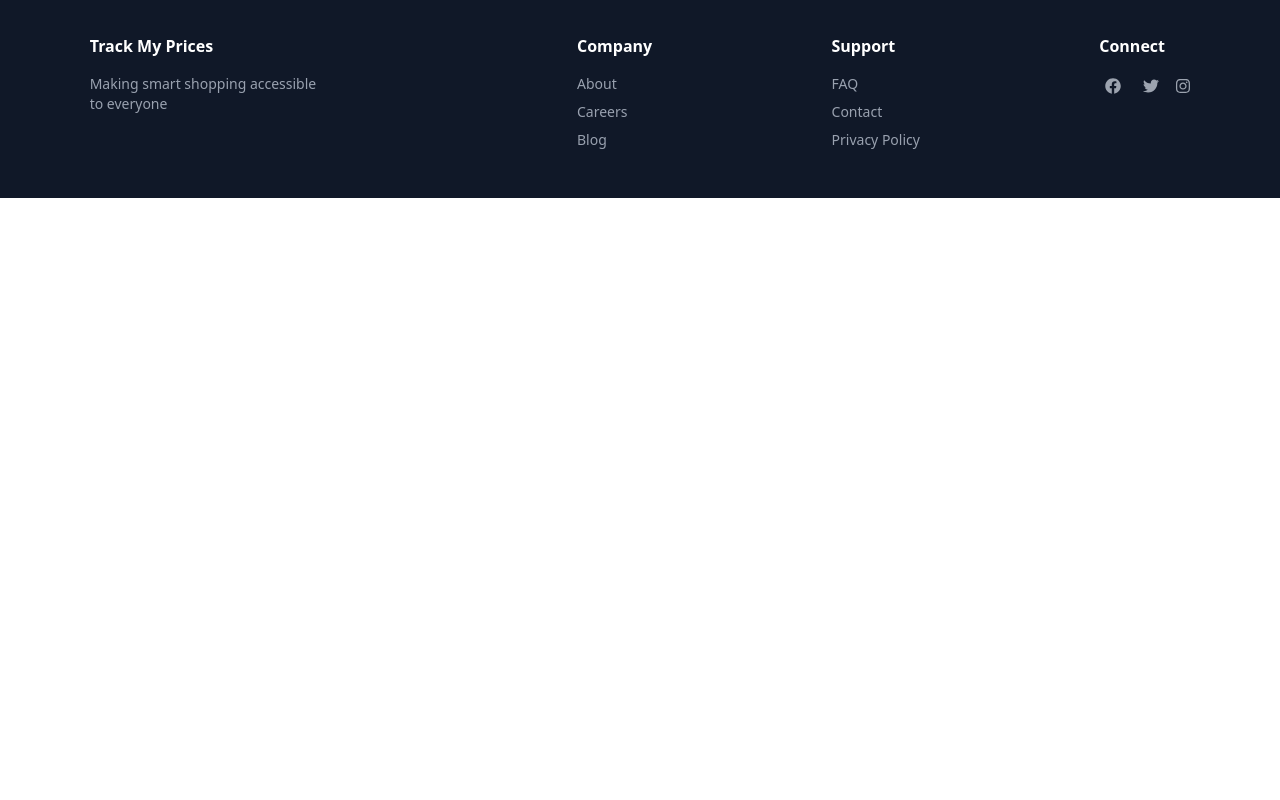
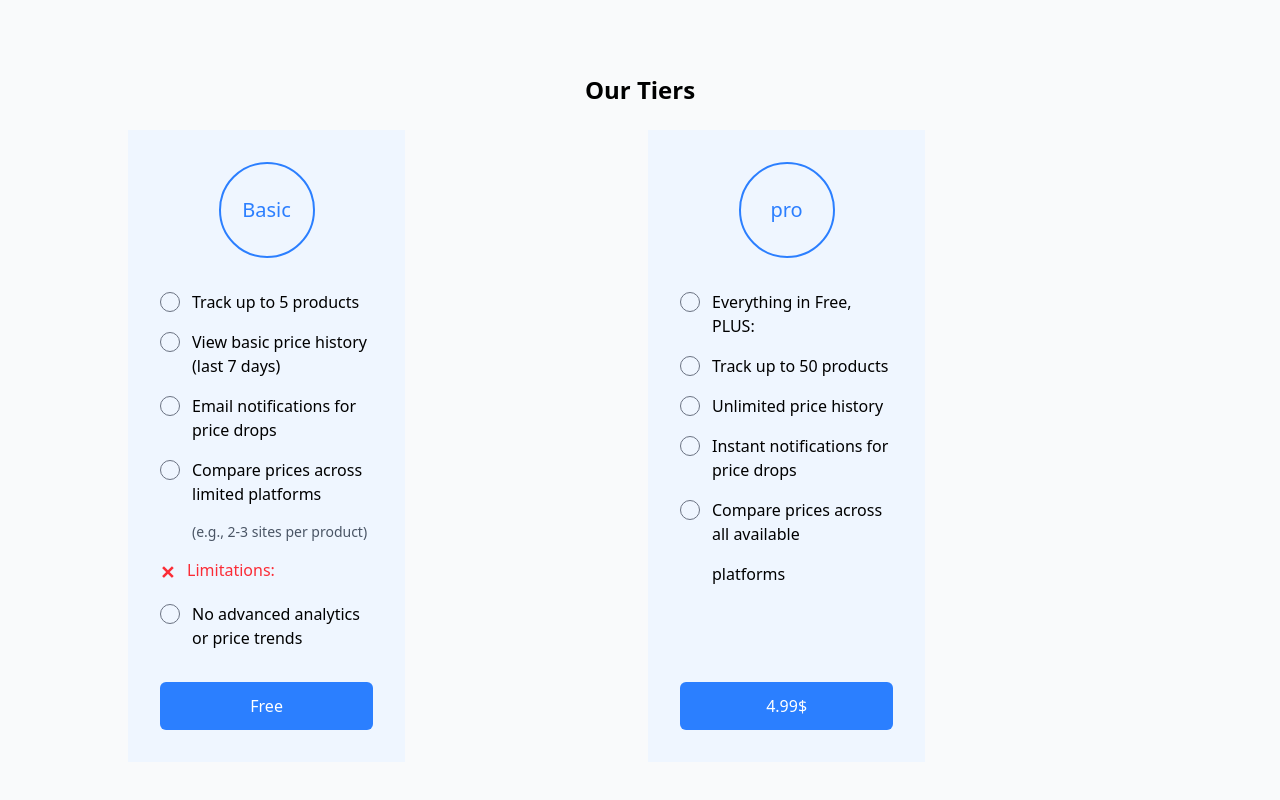
Before and after one commit to youssefElhoubi/Track-my-prices, a React (Vite) app in the folder TMPfront/: page / in a window 1280 px wide. Shown: the part 2600-3400 px from the top of the page. Before the commit the page ends 2798 px from the top, so only its background shows below. Built offline with nearby package versions, Linux system fonts and the light colour scheme.

Commit message:
made the taires section

```diff
--- /dev/null
+++ b/TMPfront/src/components/lanign components/PricingTiers.tsx
@@ -0,0 +1,100 @@
+import React from "react"
+
+const PricingTiers: React.FC = () => {
+    return (
+        <section className="py-16 px-4 bg-gray-50">
+            <div className="max-w-5xl mx-auto overflow-hidden">
+                <h2 className="text-2xl font-bold text-center py-6">Our Tiers</h2>
+
+                <div className="grid grid-cols-1 md:grid-cols-2 gap-4">
+                    {/* Basic Tier */}
+                    <div className="bg-blue-50 p-8 flex flex-col items-center w-[55%]">
+                        <div className="w-24 h-24 rounded-full border-2 border-blue-500 flex items-center justify-center mb-8">
+                            <span className="text-blue-500 text-xl font-medium">Basic</span>
+                        </div>
+
+                        <div className="space-y-4 w-full mb-8">
+                            <div className="flex items-start">
+                                <div className="h-5 w-5 rounded-full border border-gray-500 flex-shrink-0 mt-0.5"></div>
+                                <span className="ml-3">Track up to 5 products</span>
+                            </div>
+
+                            <div className="flex items-start">
+                                <div className="h-5 w-5 rounded-full border border-gray-500 flex-shrink-0 mt-0.5"></div>
+                                <span className="ml-3">View basic price history (last 7 days)</span>
+                            </div>
+
+                            <div className="flex items-start">
+                                <div className="h-5 w-5 rounded-full border border-gray-500 flex-shrink-0 mt-0.5"></div>
+                                <span className="ml-3">Email notifications for price drops</span>
+                            </div>
+
+                            <div className="flex items-start">
+                                <div className="h-5 w-5 rounded-full border border-gray-500 flex-shrink-0 mt-0.5"></div>
+                                <span className="ml-3">Compare prices across limited platforms</span>
+                            </div>
+
+                            <div className="pl-8 text-sm text-gray-600">(e.g., 2-3 sites per product)</div>
+
+                            <div className="flex items-start text-red-500">
+                                <span className="font-bold text-lg">✕</span>
+                                <span className="ml-3">Limitations:</span>
+                            </div>
+
+                            <div className="flex items-start">
+                                <div className="h-5 w-5 rounded-full border border-gray-500 flex-shrink-0 mt-0.5"></div>
+                                <span className="ml-3">No advanced analytics or price trends</span>
+                            </div>
+                        </div>
+
+                        <button className="bg-blue-500 text-white font-medium py-3 px-8 rounded-md w-full max-w-xs mt-auto">
+                            Free
+                        </button>
+                    </div>
+
+                    {/* Pro Tier */}
+                    <div className="bg-blue-50 p-8 flex flex-col items-center w-[55%]">
+                        <div className="w-24 h-24 rounded-full border-2 border-blue-500 flex items-center justify-center mb-8">
+                            <span className="text-blue-500 text-xl font-medium">pro</span>
+                        </div>
+
+                        <div className="space-y-4 w-full mb-8">
+                            <div className="flex items-start">
+                                <div className="h-5 w-5 rounded-full border border-gray-500 flex-shrink-0 mt-0.5"></div>
+                                <span className="ml-3">Everything in Free, PLUS:</span>
+                            </div>
+
+                            <div className="flex items-start">
+                                <div className="h-5 w-5 rounded-full border border-gray-500 flex-shrink-0 mt-0.5"></div>
+                                <span className="ml-3">Track up to 50 products</span>
+                            </div>
+
+                            <div className="flex items-start">
+                                <div className="h-5 w-5 rounded-full border border-gray-500 flex-shrink-0 mt-0.5"></div>
+                                <span className="ml-3">Unlimited price history</span>
+                            </div>
+
+                            <div className="flex items-start">
+                                <div className="h-5 w-5 rounded-full border border-gray-500 flex-shrink-0 mt-0.5"></div>
+                                <span className="ml-3">Instant notifications for price drops</span>
+                            </div>
+
+                            <div className="flex items-start">
+                                <div className="h-5 w-5 rounded-full border border-gray-500 flex-shrink-0 mt-0.5"></div>
+                                <span className="ml-3">Compare prices across all available</span>
+                            </div>
+
+                            <div className="pl-8">platforms</div>
+                        </div>
+
+                        <button className="bg-blue-500 text-white font-medium py-3 px-8 rounded-md w-full max-w-xs mt-auto">
+                            4.99$
+                        </button>
+                    </div>
+                </div>
+            </div>
+        </section>
+    )
+}
+
+export default PricingTiers
--- a/TMPfront/src/pages/LandingPage.tsx
+++ b/TMPfront/src/pages/LandingPage.tsx
@@ -6,6 +6,7 @@ import WhyTMP from '../components/lanign components/WhyTMP'
 import Treanding from '../components/lanign components/treanding'
 import HowItWorks from '../components/lanign components/HowItWork'
 import AboutSection from '../components/lanign components/AboutSection'
+import PricingTiers from '../components/lanign components/PricingTiers'
 
 const LandingPage :React.FC = () => {
     return (
@@ -16,6 +17,7 @@ const LandingPage :React.FC = () => {
         <Treanding/>
         <HowItWorks/>
         <AboutSection/>
+        <PricingTiers/>
         <Footer/>
         </>
     )
```
